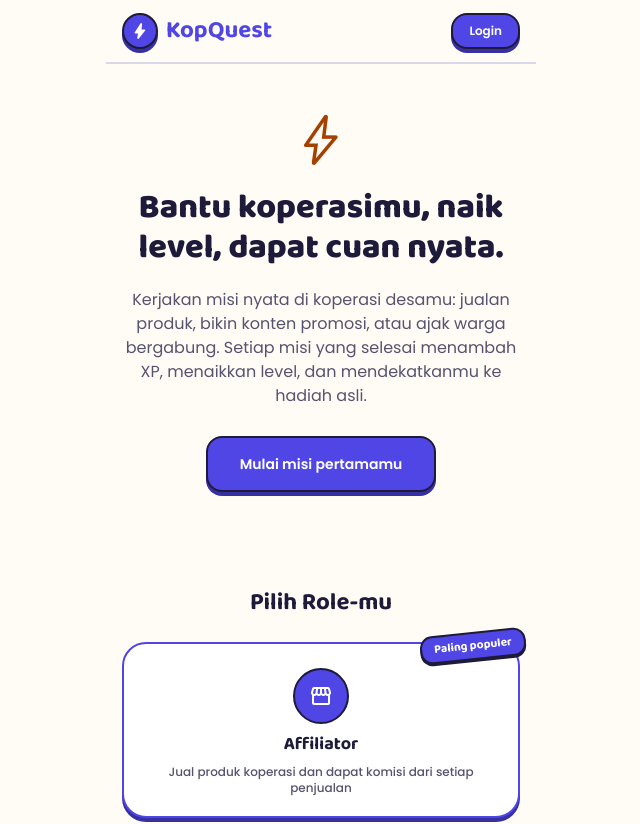
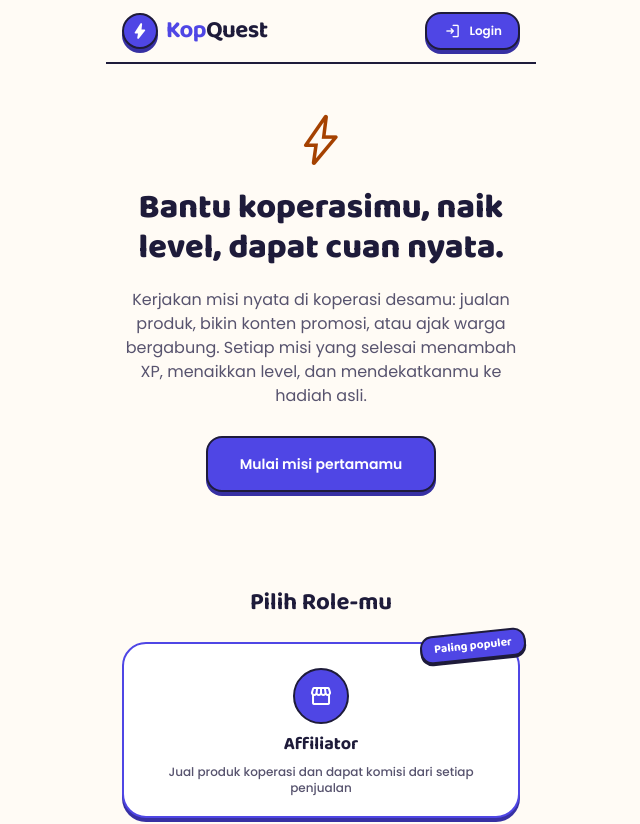
Before and after one commit to Snack-Looter/frontend, a Next.js app: page / in a window 1280 px wide. Shown: the top 824 px of the page, without its empty margins (319-959 px from the left). Built offline with nearby package versions, Linux system fonts and the light colour scheme.

Commit message:
feat: update AppHeader and BottomNav components for improved styling and accessibility

```diff
--- a/components/AppHeader.tsx
+++ b/components/AppHeader.tsx
@@ -13,9 +13,9 @@ export function AppHeader() {
   }
 
   return (
-    <header className="fixed top-0 left-1/2 -translate-x-1/2 w-full max-w-app z-50 bg-surface border-b-2 border-border-soft flex items-center px-md h-16">
+    <header className="fixed top-0 left-1/2 -translate-x-1/2 w-full max-w-app z-50 bg-surface border-b-2.5 border-ink flex items-center px-md h-16">
       <Link href="/" className="flex items-center gap-2 group">
-        <span className="w-9 h-9 rounded-full bg-primary text-white border-2.5 border-ink flex items-center justify-center shadow-press-primary transition-all duration-100 group-active:translate-y-1 group-active:shadow-none">
+        <span className="relative w-9 h-9 rounded-full bg-primary text-white border-2.5 border-ink flex items-center justify-center shadow-press-primary transition-all duration-100 group-active:translate-y-1 group-active:shadow-none">
           <span
             className="material-symbols-rounded"
             style={{ fontVariationSettings: "'FILL' 1", fontSize: 20 }}
@@ -23,18 +23,33 @@ export function AppHeader() {
             bolt
           </span>
         </span>
-        <span className="font-display text-title text-primary">KopQuest</span>
+        <span className="font-display text-title text-primary tracking-tight">
+          Kop<span className="text-ink">Quest</span>
+        </span>
       </Link>
 
       {!checked ? null : isAuthed ? (
         <button
           onClick={handleLogout}
-          className="ml-auto font-body text-label font-semibold text-neutral hover:text-danger transition-colors"
+          aria-label="Keluar"
+          title="Keluar"
+          className="ml-auto w-10 h-10 rounded-full bg-surface-card text-ink-soft border-2 border-ink shadow-solid-sm flex items-center justify-center transition-all duration-100 hover:text-danger hover:border-danger active:translate-y-0.5 active:shadow-none"
         >
-          Logout
+          <span className="material-symbols-rounded" style={{ fontSize: 20 }}>
+            logout
+          </span>
         </button>
       ) : (
-        <PushButton href="/chatbot" size="sm" className="ml-auto">
+        <PushButton
+          href="/chatbot"
+          size="sm"
+          className="ml-auto"
+          icon={
+            <span className="material-symbols-rounded" style={{ fontSize: 18 }}>
+              login
+            </span>
+          }
+        >
           Login
         </PushButton>
       )}
--- a/components/BottomNav.tsx
+++ b/components/BottomNav.tsx
@@ -19,23 +19,20 @@ export function BottomNav() {
   if (!checked || !isAuthed) return null;
 
   return (
-    <div className="fixed bottom-0 left-1/2 -translate-x-1/2 w-full max-w-app z-50 px-md pb-3 pt-1 bg-gradient-to-t from-surface via-surface/95 to-transparent">
-      <nav className="flex justify-around items-center px-2 py-2 bg-surface-card border-2.5 border-ink rounded-card shadow-solid-md">
+    <div className="fixed bottom-0 left-1/2 -translate-x-1/2 w-full max-w-app z-50 px-md pb-3 pt-2 bg-gradient-to-t from-surface via-surface/95 to-transparent">
+      <nav className="flex items-center justify-around gap-1 p-1.5 bg-surface-card border-2.5 border-ink rounded-card shadow-solid-md">
         {ITEMS.map((item) => {
           const active = item.href !== "#" && pathname === item.href;
           return (
             <Link
               key={item.label}
               href={item.href}
-              className={`flex flex-col items-center justify-center gap-0.5 px-3 py-1 rounded-chip transition-all duration-150 active:scale-90 ${
-                active ? "text-primary" : "text-neutral hover:text-primary"
-              }`}
-            >
-              <span
-                className={`flex items-center justify-center w-9 h-9 rounded-full transition-all duration-150 ${
+              aria-label={item.label}
+              aria-current={active ? "page" : undefined}
+              className={`flex items-center gap-1.5 rounded-full border-2.5 transition-all duration-200 active:scale-95 ${
                 active
-                    ? "bg-primary text-white border-2 border-ink shadow-press-primary -translate-y-1"
-                    : ""
+                  ? "bg-primary text-white border-ink shadow-press-primary px-3.5 py-2"
+                  : "border-transparent text-neutral hover:text-primary hover:bg-surface-sunken px-2.5 py-2"
               }`}
             >
               <span
@@ -44,10 +41,11 @@ export function BottomNav() {
               >
                 {item.icon}
               </span>
-              </span>
-              <span className={`font-body text-caption ${active ? "font-bold" : ""}`}>
+              {active && (
+                <span className="font-body text-caption font-bold whitespace-nowrap pr-0.5">
                   {item.label}
                 </span>
+              )}
             </Link>
           );
         })}
```
Lines whose indentation alone changed are shown as unchanged.
